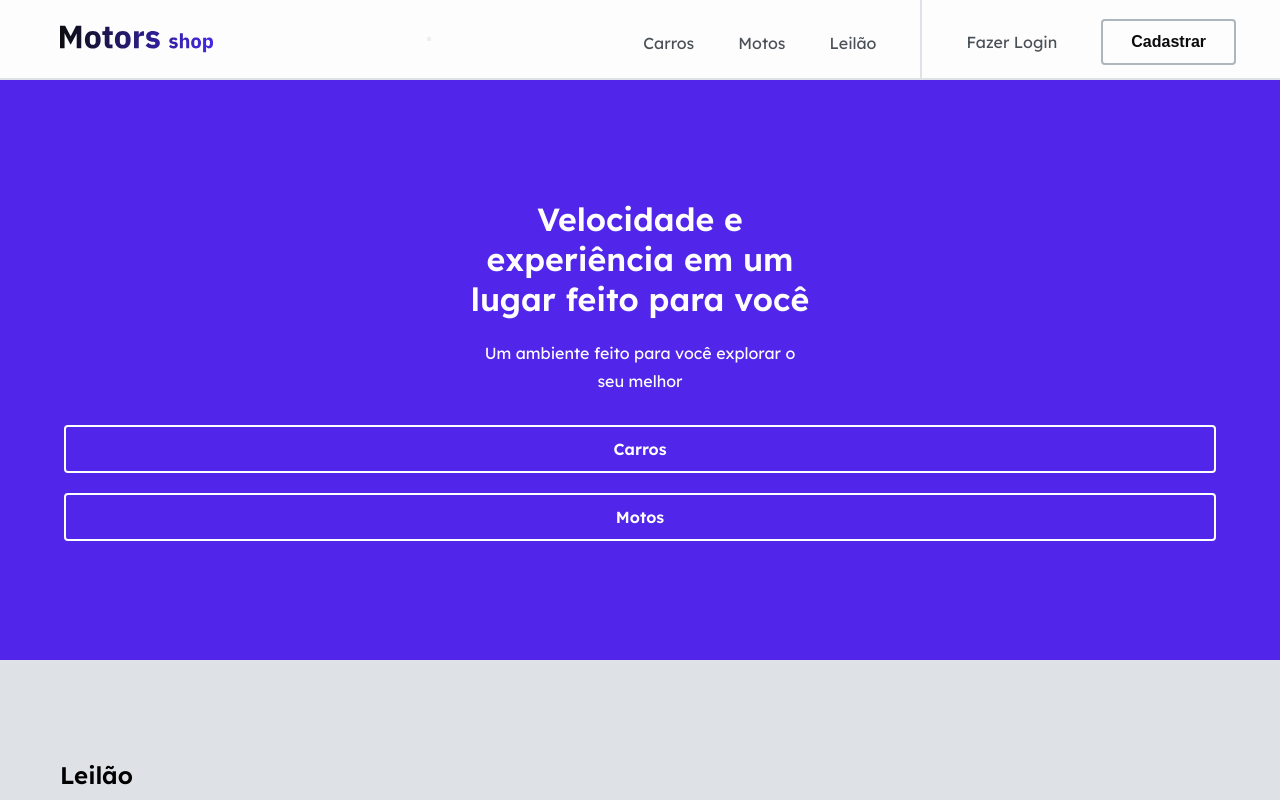
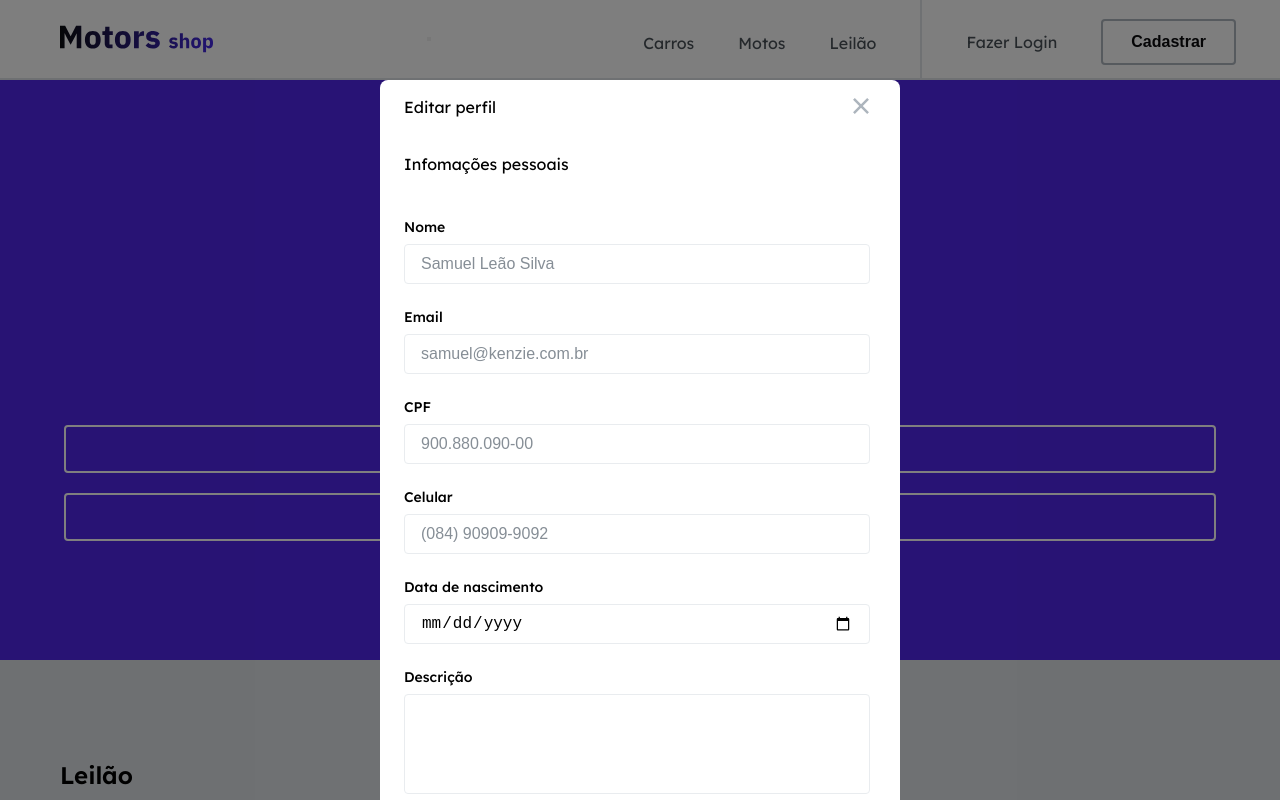
Before and after one commit to KMotorsShop/motors-shop, a React (Vite) app in the folder frontend/: page / in a window 1280 px wide. Shown: the top 800 px of the page. Built offline with nearby package versions, Linux system fonts and the light colour scheme; no server answers.

Commit message:
feat: completed modal personal information

```diff
--- a/frontend/src/components/MenuMobile/index.tsx
+++ b/frontend/src/components/MenuMobile/index.tsx
@@ -1,8 +1,11 @@
 import { OutlineButton } from "../../styles/Buttons";
 import { Container } from "./styles";
 import "animate.css";
+import { useNavigate } from "react-router-dom";
 
 const MenuMobile = () => {
+  const navigate = useNavigate();
+
   return (
     <Container className="animate__animated animate__bounceInDown">
       <ul>
@@ -12,7 +15,14 @@ const MenuMobile = () => {
       </ul>
       <main>
         <a href="">Fazer Login</a>
-        <OutlineButton variant="greyLight">Cadastrar</OutlineButton>
+        <OutlineButton
+          variant="greyLight"
+          onClick={() => {
+            navigate("/register", { replace: true });
+          }}
+        >
+          Cadastrar
+        </OutlineButton>
       </main>
     </Container>
   );
--- /dev/null
+++ b/frontend/src/components/UpdateUser/index.tsx
@@ -0,0 +1,116 @@
+import { Box, BoxButton, BoxClose, Container } from "./styles";
+import { RiCloseLine } from "react-icons/ri";
+import { useContext } from "react";
+import { AuthContext } from "../../context/userContext";
+import { Form, Input, InputWrapper, TextArea } from "../../styles/Form";
+import { FormError, Label } from "../../styles/Texts";
+import { BaseButton, BrandButton } from "../../styles/Buttons";
+import { useForm } from "react-hook-form";
+import { IUserUpdate } from "../../interface/interfaces";
+import { yupResolver } from "@hookform/resolvers/yup";
+import { schemaUpdate } from "../../validator/updateUser";
+
+const UpdateUser = () => {
+  const { setIsModalUpdate } = useContext(AuthContext);
+
+  const {
+    handleSubmit,
+    register,
+    formState: { errors },
+  } = useForm<IUserUpdate>({ resolver: yupResolver(schemaUpdate) });
+
+  const test = (data: IUserUpdate) => {
+    console.log(data);
+  };
+
+  return (
+    <Container>
+      <Box>
+        <BoxClose>
+          <p>Editar perfil</p>
+          <button>
+            <RiCloseLine onClick={() => setIsModalUpdate(false)} />
+          </button>
+        </BoxClose>
+        <p>Infomações pessoais</p>
+        <Form onSubmit={handleSubmit(test)}>
+          <InputWrapper>
+            <Label htmlFor="name">Nome</Label>
+            <Input
+              placeholder="Samuel Leão Silva"
+              id="name"
+              {...register("name")}
+            ></Input>
+            {errors.name?.message && (
+              <FormError>{errors.name?.message as string}</FormError>
+            )}
+          </InputWrapper>
+          <InputWrapper>
+            <Label htmlFor="email">Email</Label>
+            <Input
+              id="email"
+              type="email"
+              placeholder="samuel@kenzie.com.br"
+              {...register("email")}
+            ></Input>
+            {errors.email?.message && (
+              <FormError>{errors.email?.message as string}</FormError>
+            )}
+          </InputWrapper>
+          <InputWrapper>
+            <Label htmlFor="cpf">CPF</Label>
+            <Input
+              placeholder="900.880.090-00"
+              {...register("cpf")}
+              id="cpf"
+            ></Input>
+            {errors.cpf?.message && (
+              <FormError>{errors.cpf?.message as string}</FormError>
+            )}
+          </InputWrapper>
+          <InputWrapper>
+            <Label htmlFor="cellphone">Celular</Label>
+            <Input
+              {...register("cellphone")}
+              id="cellphone"
+              placeholder="(084) 90909-9092"
+            ></Input>
+            {errors.cellphone?.message && (
+              <FormError>{errors.cellphone?.message as string}</FormError>
+            )}
+          </InputWrapper>
+          <InputWrapper>
+            <Label htmlFor="birthdate">Data de nascimento</Label>
+            <Input
+              type="date"
+              {...register("birthdate")}
+              id="birthdate"
+            ></Input>
+            {errors.birthdate?.message && (
+              <FormError>{errors.birthdate?.message as string}</FormError>
+            )}
+          </InputWrapper>
+          <InputWrapper>
+            <Label htmlFor="description">Descrição</Label>
+            <TextArea {...register("description")}></TextArea>
+            {errors.description?.message && (
+              <FormError>{errors.description?.message as string}</FormError>
+            )}
+          </InputWrapper>
+          <BoxButton>
+            <BaseButton
+              type="button"
+              variant="negative"
+              onClick={() => setIsModalUpdate(false)}
+            >
+              Cancelar
+            </BaseButton>
+            <BrandButton type="submit">Salvar alterações</BrandButton>
+          </BoxButton>
+        </Form>
+      </Box>
+    </Container>
+  );
+};
+
+export default UpdateUser;
--- /dev/null
+++ b/frontend/src/components/UpdateUser/styles.ts
@@ -0,0 +1,119 @@
+import { styled } from "../../styles/stitches.config";
+
+export const Container = styled("div", {
+  width: "100vw",
+  height: "100vh",
+  top: "0",
+  left: "0",
+  zIndex: "1",
+  position: "fixed",
+  backgroundColor: "rgba(0, 0, 0, 0.5)",
+  display: "flex",
+  justifyContent: "center",
+  alignItems: "start",
+  overflow: "overlay",
+
+  p: {
+    marginLeft: "24px",
+    marginTop: "18px",
+    marginBottom: "20px",
+    "@mobile": {
+      marginLeft: "16px",
+    },
+  },
+
+  input: {
+    width: "466px",
+    marginLeft: "24px",
+    "@mobile": {
+      marginLeft: "16px",
+      width: "314px",
+    },
+  },
+
+  label: {
+    marginLeft: "24px",
+    "@mobile": {
+      marginLeft: "16px",
+    },
+  },
+
+  textArea: {
+    marginLeft: "24px",
+    width: "466px",
+    "@mobile": {
+      marginLeft: "16px",
+      width: "314px",
+    },
+  },
+
+  span: {
+    marginLeft: "24px",
+    "@mobile": {
+      marginLeft: "16px",
+    },
+  },
+});
+
+export const Box = styled("div", {
+  width: "520px",
+  borderRadius: "8px",
+  background: "$whiteFixed",
+  marginTop: "80px",
+  overflow: "auto",
+  marginBottom: "100px",
+  "@mobile": {
+    width: "347px",
+  },
+});
+
+export const BoxClose = styled("div", {
+  height: "56px",
+  display: "flex",
+  justifyContent: "space-between",
+  alignItems: "center",
+
+  p: {
+    marginLeft: "24px",
+    "@mobile": {
+      marginLeft: "16px",
+    },
+  },
+
+  button: {
+    marginRight: "24px",
+    border: "none",
+    background: "transparent",
+    cursor: "pointer",
+    "@mobile": {
+      marginRight: "10px",
+    },
+  },
+
+  svg: {
+    fontSize: "30px",
+    color: "$grey4",
+  },
+});
+
+export const BoxButton = styled("div", {
+  width: "466px",
+  display: "flex",
+  gap: "10px",
+  marginLeft: "24px",
+  justifyContent: "flex-end",
+  marginTop: "18px",
+  marginBottom: "33px",
+  "@mobile": {
+    marginLeft: "16px",
+    width: "314px",
+  },
+
+  button: {
+    height: "48px",
+    display: "flex",
+    justifyContent: "center",
+    alignItems: "center",
+    fontSize: "15px",
+  },
+});
--- a/frontend/src/context/userContext.tsx
+++ b/frontend/src/context/userContext.tsx
@@ -13,6 +13,7 @@ export const AuthContext = createContext<IValueUserProps>(
 const UserContext = ({ children }: IProviderProps) => {
   const [type, setType] = useState("");
   const [isModalSucess, setIsModalSucess] = useState(false);
+  const [isModalUpdate, setIsModalUpdate] = useState(true);
 
   const onRegister = (data: IUser) => {
     data.type = type;
@@ -28,7 +29,14 @@ const UserContext = ({ children }: IProviderProps) => {
 
   return (
     <AuthContext.Provider
-      value={{ onRegister, setType, isModalSucess, setIsModalSucess }}
+      value={{
+        onRegister,
+        setType,
+        isModalSucess,
+        setIsModalSucess,
+        isModalUpdate,
+        setIsModalUpdate,
+      }}
     >
       {children}
     </AuthContext.Provider>
--- a/frontend/src/pages/Home/index.tsx
+++ b/frontend/src/pages/Home/index.tsx
@@ -8,8 +8,13 @@ import {
 import CardLeilaoMobile from "../../components/CardLeilaoMobile";
 import { Footer } from "../../components/Footer";
 import { ProductSection } from "../../components/ProductSection";
+import { useContext } from "react";
+import { AuthContext } from "../../context/userContext";
+import UpdateUser from "../../components/UpdateUser";
 
 const Home = () => {
+  const { isModalUpdate } = useContext(AuthContext);
+
   return (
     <>
       <Header />
@@ -30,6 +35,7 @@ const Home = () => {
       <ProductSection type="Carros" />
       <ProductSection type="Motos" />
       <Footer />
+      {isModalUpdate && <UpdateUser />}
     </>
   );
 };
--- /dev/null
+++ b/frontend/src/validator/updateUser.ts
@@ -0,0 +1,14 @@
+import * as yup from "yup";
+
+export const schemaUpdate = yup.object({
+  name: yup.string().required("Nome obrigatório"),
+  email: yup.string().required("Email obrigatório").email("Email invalido"),
+  cpf: yup
+    .string()
+    .required("Cpf obrigatório")
+    .min(11, "Mínimo de 11 digitos")
+    .max(11, "Máximo de 11 digitos"),
+  cellphone: yup.string().required("Celular obrigatório"),
+  birthdate: yup.string().required("Data obrigatória"),
+  description: yup.string().required("Descrição obrigatória"),
+});
```
Also changed, not shown: frontend/src/context/AuthContext.tsx (+13 -16 lines), frontend/src/interface/interfaces.ts (+14 -4 lines).
